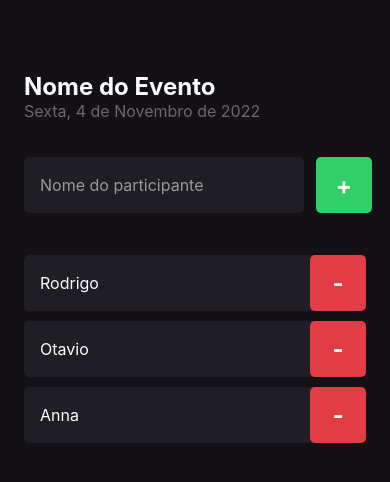
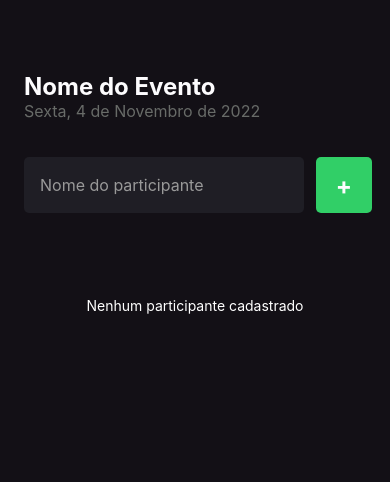
Before and after one commit to iannak/list-participant-react-native, a React Native app: screen / in a window 390 px wide. Shown: the top 482 px of the page. Built offline with nearby package versions, Linux system fonts and the light colour scheme.

Commit message:
add flastList

```diff
--- a/src/screens/Home/index.tsx
+++ b/src/screens/Home/index.tsx
@@ -3,14 +3,14 @@ import {
   View,
   TextInput,
   TouchableOpacity,
-  ScrollView,
+  FlatList,
 } from "react-native";
 
 import { styles } from "./styles";
 import { Participant } from "../../components/Participant";
 
 export function Home() {
-  const participants = ["Rodrigo", "Otavio", "Anna"];
+  const participants = [];
 
   function handleParticipantAdd() {
     console.log("handleParticipantAdd");
@@ -38,18 +38,20 @@ export function Home() {
         </TouchableOpacity>
       </View>
 
-      <ScrollView showsVerticalScrollIndicator={false}>
-        {participants.map((participant) => (
+      <FlatList data={participants} keyExtractor={item => item} renderItem={({ item }) => (
           <Participant
-            key={participant}
-            name={participant}
-            onRemove={() => handleParticipantRemoved(participant)}
+            key={item}
+            name={item}
+            onRemove={() => handleParticipantRemoved(item)}
           />
-        ))}
-      </ScrollView>
-
-      {/* <Participant name="Anna" onRemove={() => handleParticipantRemoved("Anna")} />
-      <Participant name="Otavio" /> */}
+        )}
+        showsVerticalScrollIndicator={false}
+        ListEmptyComponent={() => (
+          <View style={styles.emptyContainer}>
+            <Text style={styles.emptyText}>Nenhum participante cadastrado</Text>
+          </View>
+        )}
+        />
     </View>
   );
 }
--- a/src/screens/Home/styles.ts
+++ b/src/screens/Home/styles.ts
@@ -45,4 +45,15 @@ export const styles = StyleSheet.create({
     marginTop: 36,
     marginBottom: 42,
   },
+  emptyText: {
+    color: "#fff",
+    fontSize: 14,
+    textAlign: "center",
+  },
+  emptyContainer: {
+    width: "100%",
+    height: 100,
+    alignItems: "center",
+    justifyContent: "center",
+  },
 });
```
